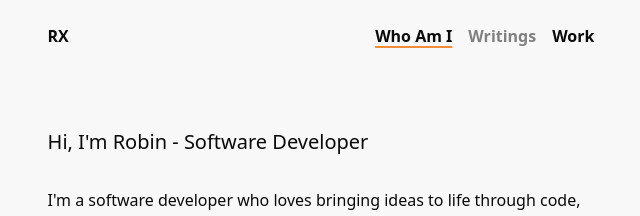
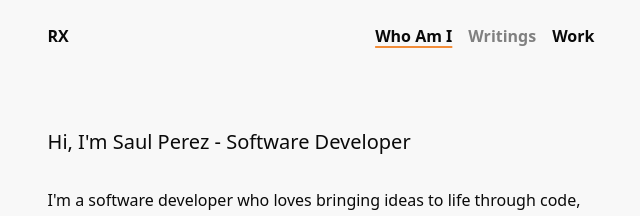
Before and after one commit to diquesaul/robinlabs, a Next.js app: page / in a window 1280 px wide. Shown: the top 216 px of the page, without its empty margins (319-959 px from the left). Built offline with nearby package versions, Linux system fonts and the light colour scheme.

Commit message:
name fixed

```diff
--- a/components/about.tsx
+++ b/components/about.tsx
@@ -5,7 +5,7 @@ export function About() {
     <>
       <div className="flex gap-2 items-center mb-8">
         <h1 className="text-xl font-medium">
-          Hi, I&apos;m Robin - Software Developer
+          Hi, I&apos;m Saul Perez - Software Developer
         </h1>
       </div>
       <div className="space-y-4 sm:text-base text-sm mb-6">
```
